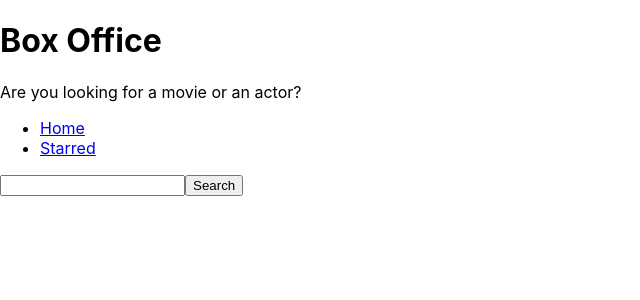
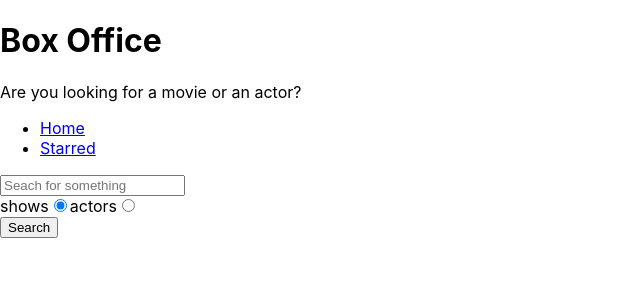
Before and after one commit to Shikha-28/box-office, a React (Create React App) app: page / in a window 1280 px wide. Shown: the top 300 px of the page, without its empty margins (0-640 px from the left). Built offline with nearby package versions, Linux system fonts and the light colour scheme.

Commit message:
added search option

```diff
--- a/src/components/pages/Home.js
+++ b/src/components/pages/Home.js
@@ -1,51 +1,80 @@
-import React,{useState} from 'react'
+import React, { useState } from 'react'
 import MainPageLayout from '../MainPageLayout';
-import {apiGet } from '../misc/config';
+import { apiGet } from '../misc/config';
 
 const Home = () => {
-  const [input,setInput] = useState('');
-  const [results,setResults] = useState(null);
+  const [input, setInput] = useState('');
+  const [results, setResults] = useState(null);
+  const [searchOption, setSearchOption] = useState('shows');
 
-  const onSearch =() => {
-   apiGet(`/search/show?q=${input}`).then(result => {
+  const isShowsSearch = searchOption === 'shows';
+
+  const onSearch = () => {
+    apiGet(`/search/${searchOption}?q=${input}`).then(result => {
       setResults(result);
     });
 
   };
 
- const onInputChange = ev =>{
+  const onInputChange = ev => {
     setInput(ev.target.value);
   };
 
-  const onKeyDown = ev =>{
-    if(ev.keyCode === 13){
+  const onKeyDown = ev => {
+    if (ev.keyCode === 13) {
       onSearch()
     }
   };
 
+  const onRadioChange = ev =>{
+    setSearchOption(ev.target.value);
+
+  }
+
+   console.log(searchOption);
+
   const renderResults = () => {
-    if(results && results.length === 0){
+    if (results && results.length === 0) {
       return <div>No results</div>;
     }
-    if (results && results.length > 0){
-      return (
-        <div>
-          {results.map(item => (
-            <div key = {item.show.id}>
-              {item.show.name}
-            </div>
-          ))}
-        </div>
-      );
+
+    if (results && results.length > 0) {
+      return results[0].show
+       ? results.map(item => (<div key={item.show.id}>{item.show.name}</div>))
+       : results.map(item => (
+         <div key={item.person.id}>{item.person.name}</div>
+
+       ));
        }
+
     return null;
   };
 
 
   return (
     <MainPageLayout>
-  <input type ="text" onChange={onInputChange} onKeyDown ={onKeyDown} value={input} />
-  <button type ="button" onClick ={onSearch}>
+      <input type="text"
+        placeholder="Seach for something"
+        onChange={onInputChange} onKeyDown={onKeyDown} value={input} />
+
+      <div>
+        <label htmlFor="shows-search">
+          shows
+    <input id="shows-search" type="radio"  value="shows"
+    checked ={isShowsSearch}
+     onChange={onRadioChange}/>
+        </label>
+
+        <label htmlFor="actors-search">
+          actors
+    <input id="actors-search" type="radio" value="people"
+    checked ={!isShowsSearch}
+     onChange={onRadioChange} />
+        </label>
+      </div>
+
+
+      <button type="button" onClick={onSearch}>
         Search
   </button>
       {renderResults()}
```
Lines whose indentation alone changed are shown as unchanged.
